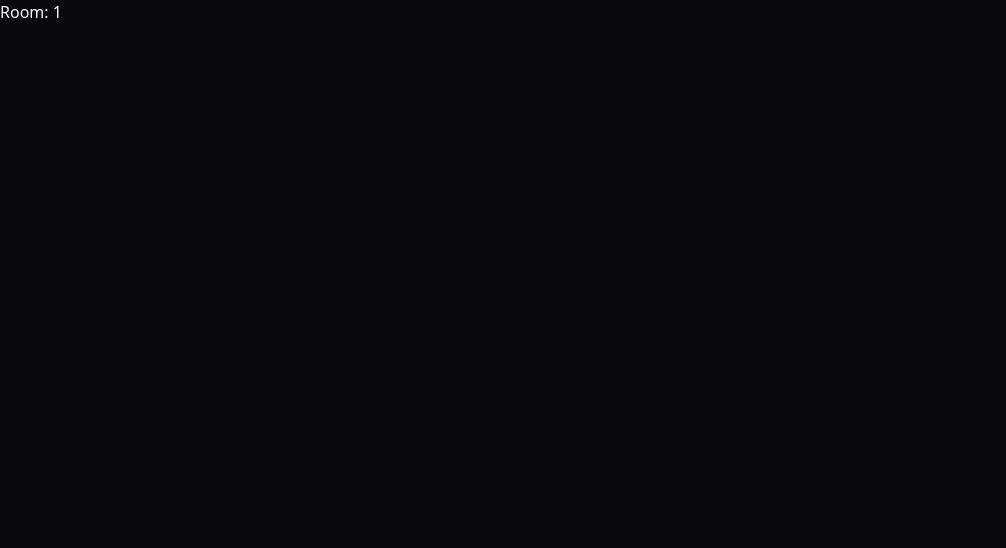
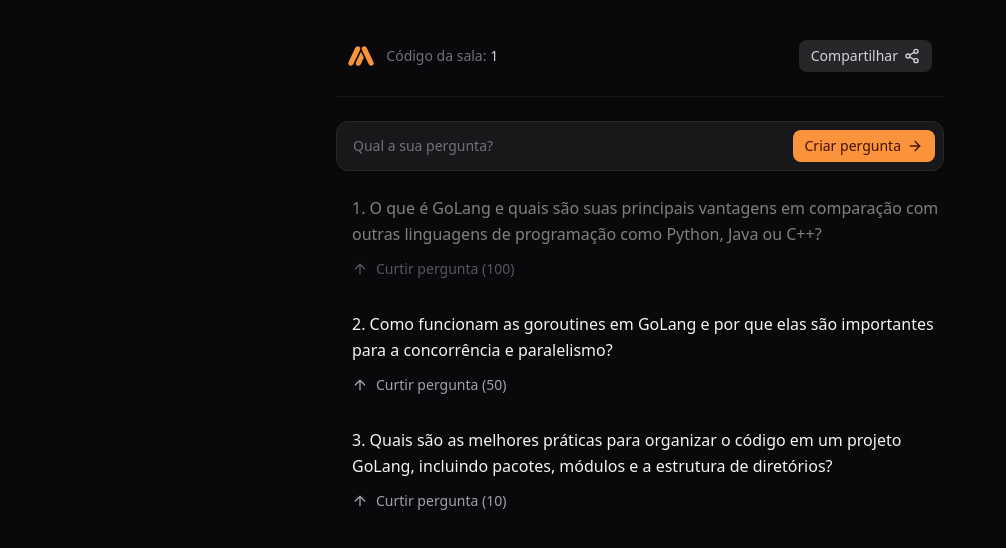
Before and after one commit to EduardaDalmas/AMA-react-project, a React (Vite) app: page /room/1 in a window 1280 px wide. Shown: the top 548 px of the page, without its empty margins (0-1006 px from the left). Built offline with nearby package versions, Linux system fonts and the light colour scheme.

Commit message:
curtidas, perguntas e respostas

```diff
--- a/package.json
+++ b/package.json
@@ -13,12 +13,13 @@
     "lucide-react": "^0.424.0",
     "react": "19.0.0-rc-e948a5ac-20240807",
     "react-dom": "19.0.0-rc-e948a5ac-20240807",
-    "react-router-dom": "^6.26.0"
+    "react-router-dom": "^6.26.0",
+    "sonner": "^1.5.0"
   },
   "devDependencies": {
     "@eslint/js": "^9.8.0",
     "@types/react": "npm:types-react@rc",
-      "@types/react-dom": "npm:types-react-dom@rc",
+    "@types/react-dom": "npm:types-react-dom@rc",
     "@vitejs/plugin-react": "^4.3.1",
     "autoprefixer": "^10.4.20",
     "eslint": "^9.8.0",
@@ -35,5 +36,4 @@
     "@types/react": "npm:types-react@rc",
     "@types/react-dom": "npm:types-react-dom@rc"
   }
-
 }
--- a/src/app.tsx
+++ b/src/app.tsx
@@ -1,3 +1,4 @@
+import { Toaster } from 'sonner'
 import { createBrowserRouter, RouterProvider } from "react-router-dom"
 import { CreateRoom } from "./pages/create-room"
 import { Room } from "./pages/room"
@@ -15,5 +16,10 @@
 
 export function App() {
 
-  return <RouterProvider router={router} />
+  return (
+    <div>
+      <RouterProvider router={router} />
+      <Toaster invert richColors/>
+    </div>
+  )
 }
--- /dev/null
+++ b/src/components/message.tsx
@@ -0,0 +1,34 @@
+import { ArrowUp } from "lucide-react";
+import { useState } from "react";
+
+interface MessageProps {
+    text: string
+    amoundofReactions: number
+    answered?: boolean
+}
+
+export function Message({text, amoundofReactions, answered = false}: MessageProps) {
+    const [hasReacted, setHasReacted] = useState(false)
+
+    function handleReactToMessage() {
+        setHasReacted(true)
+    }
+
+    return (
+        <li data-answered={answered} className="ml-4 leading-relaxed text-zinc-100 data-[answered=true]:opacity-50 data-[answered=true]:pointer-events-none">
+            {text}
+
+            {hasReacted ? (
+                <button onClick={handleReactToMessage} type="button" className="mt-3 flex items-center gap-2 text-orange-400 text-sm font-medium hover:text-orange-500">
+                  <ArrowUp className="size-4" />
+                  Curtir pergunta ({amoundofReactions})
+                </button>
+            ) : (
+                <button onClick={handleReactToMessage} type="button" className="mt-3 flex items-center gap-2 text-zinc-400 text-sm font-medium hover:text-zinc-300">
+                    <ArrowUp className="size-4" />
+                    Curtir pergunta ({amoundofReactions})
+                </button>
+            )}
+        </li>
+    )
+}
--- a/src/pages/create-room.tsx
+++ b/src/pages/create-room.tsx
@@ -8,7 +8,7 @@
     function handleCreateRoom(data: FormData) {
         const theme = data.get('theme')?.toString()
         console.log(theme)
-        navigate('/room/123')
+        navigate('/room/cd7dfd5a-0be1-4faf-9697-34e821db6287')
     }
 
     return (
--- a/src/pages/room.tsx
+++ b/src/pages/room.tsx
@@ -1,9 +1,67 @@
 import { useParams } from "react-router-dom"
+import amaLogo from '../assets/ama-logo.svg'
+import { ArrowRight, Share2 } from "lucide-react"
+import { toast } from "sonner"
+import { Message } from "../components/message"
 
 export function Room() {
     const { roomId } = useParams()
 
+    function handleShareRoom() {
+        const url = window.location.href.toString()
+
+        if (navigator.share !== undefined && navigator.canShare()) {
+            navigator.share({url})
+        } else {
+            navigator.clipboard.writeText(url)
+            toast.info('Link da sala copiado para a área de transferência!')
+        }
+    }
+
     return (
-        <h1>Room: {roomId}</h1>
+        <div className="mx-auto max-w-[640px] flex flex-col gap-6 py-10 px-4">
+            <div className="flex items-center gap-3 px-3">
+                <img src={amaLogo} alt="AMA" className="h-5" />
+
+                <span className="text-sm text-zinc-500 truncate">
+                    Código da sala: <span className="text-zinc-300">{roomId}</span>
+                </span>
+
+                <button
+                    type="submit"
+                    onClick={handleShareRoom}
+                    className="ml-auto bg-zinc-800 text-zinc-300 px-3 py-1.5 gap-1.5 flex items-center rounded-lg font-medium text-sm transition-colors hover:bg-zinc-700"
+                    >
+                    Compartilhar
+                    <Share2 className="size-4" />
+                </button>
+            </div>
+
+            <div className="h-px w-full bg-zinc-900" />
+
+            <form
+                className='flex items-center gap-2 bg-zinc-900 p-2 rounded-xl border border-zinc-800 ring-orange-400 ring-offset-2 ring-offset-zinc-950 focus-within:ring-1'>
+                <input
+                    type="text"
+                    name="theme"
+                    placeholder="Qual a sua pergunta?"
+                    autoComplete='off'
+                    className='flex-1 text-sm bg-transparent mx-2 outline-none text-zinc-100 placeholder:text-zinc-500'
+                />
+
+                <button
+                    type='submit'
+                    className='bg-orange-400 text-orange-950 px-3 py-1.5 gap-1.5 flex items-center rounded-lg font-medium text-sm transition-colors hover:bg-orange-500'>
+                    Criar pergunta
+                    <ArrowRight className='size-4'/>
+                </button>
+            </form>
+
+            <ol className="list-decimal list-inside  space-y-8">
+                <Message text="O que é GoLang e quais são suas principais vantagens em comparação com outras linguagens de programação como Python, Java ou C++?" amoundofReactions={100} answered />
+                <Message text="Como funcionam as goroutines em GoLang e por que elas são importantes para a concorrência e paralelismo?" amoundofReactions={50} />
+                <Message text="Quais são as melhores práticas para organizar o código em um projeto GoLang, incluindo pacotes, módulos e a estrutura de diretórios?" amoundofReactions={10} />
+            </ol>
+        </div>
     )
 }
```
